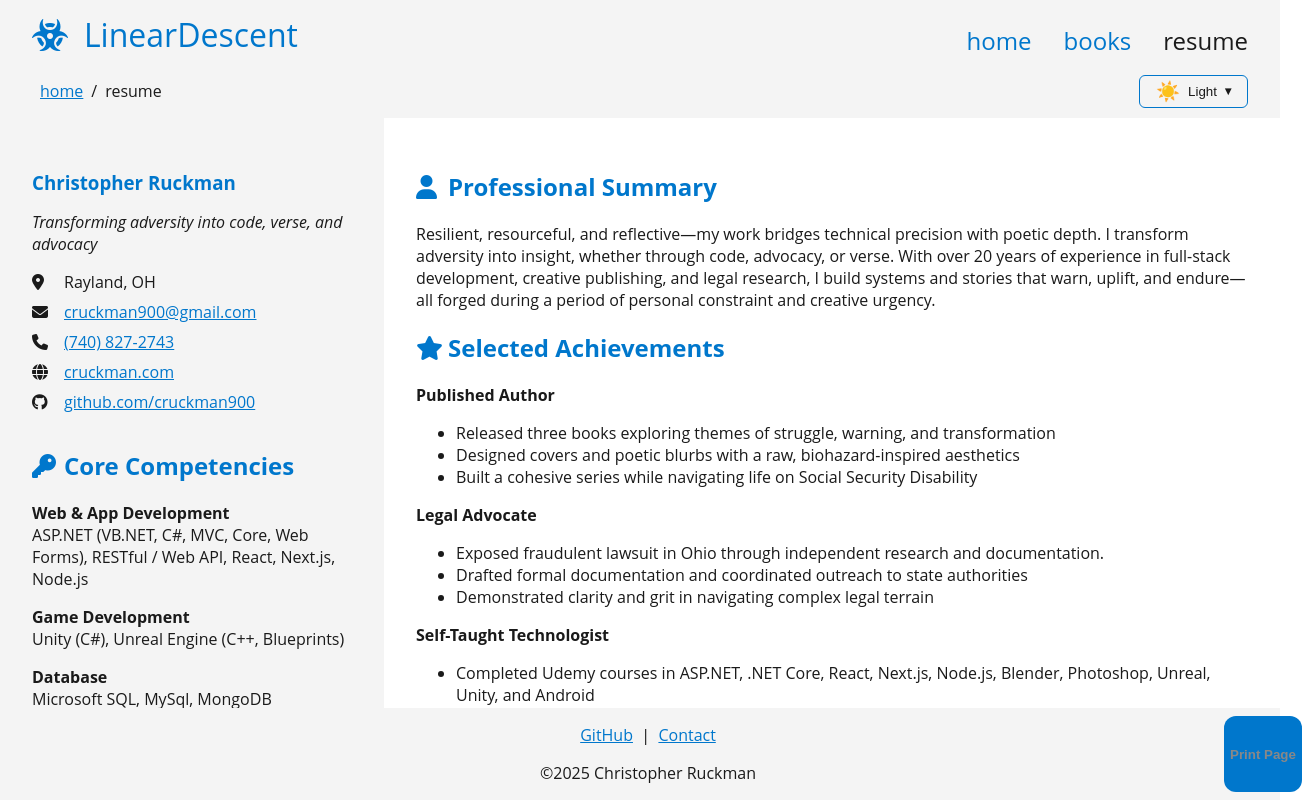
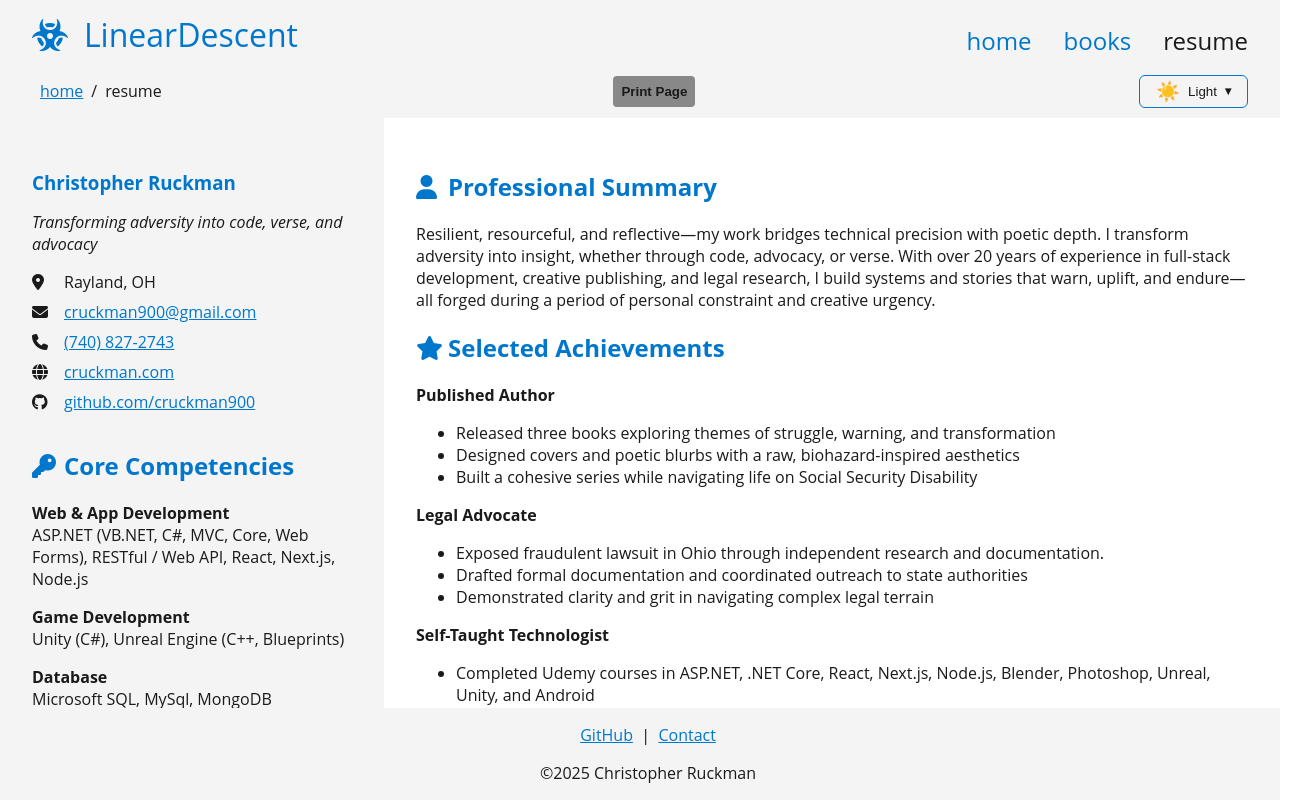
Before and after one commit to cruckman900/portfolio-ts, a Next.js app: page /resume in a window 1280 px wide. Shown: the whole page, 1302 px wide, since content can reach past the window. Built offline with nearby package versions, Linux system fonts and the light colour scheme.

Commit message:
moved print button to subnav

```diff
--- a/src/components/layout/Footer.tsx
+++ b/src/components/layout/Footer.tsx
@@ -13,9 +13,6 @@ const Footer: React.FC = () => {
                 </div>
                 <p>&copy;{new Date().getFullYear()} Christopher Ruckman</p>
             </div>
-            <div className="print">
-                <button className="print-button" onClick={() => window.print()}>Print Page</button>
-            </div>
        </footer>
     )
 };
--- a/src/components/layout/SubNav.module.scss
+++ b/src/components/layout/SubNav.module.scss
@@ -1,4 +1,5 @@
 .container {
+    position: relative;
     display: flex;
     justify-content: space-between;
     align-items: center;
@@ -13,3 +14,19 @@
         gap: 1rem;
     }
 }
+
+.print {
+    button {
+        background-color: var(--muted);
+        color: var(--text);
+        font-weight: bold;
+        border: none;
+        border-radius: 0.25rem;
+        padding: 0.5rem;
+        cursor: pointer;
+    }
+
+    @media screen and (max-width: 500px) {
+        display: none;
+    }
+}
--- a/src/components/layout/SubNav.tsx
+++ b/src/components/layout/SubNav.tsx
@@ -24,6 +24,9 @@ export default function SubNav() {
     return (
         <div className={styles.container}>
             <Breadcrumbs />
+            <div className={styles.print}>
+                <button className="print-button" onClick={() => window.print()}>Print Page</button>
+            </div>
             <ThemeSwitcher value={theme} onChange={handleThemeChange} />
         </div>
     );
--- a/src/styles/layout/footer.scss
+++ b/src/styles/layout/footer.scss
@@ -1,7 +1,6 @@
 @use "@/styles/base.scss";
 
 .footer {
-    display: flex;
     background-color: var(--surface);
     color: var(--text);
 
@@ -15,26 +14,6 @@
         }
     }
 
-    .print {
-        position: relative;
-        left: 4rem;
-        height: 100%;
-
-        &-button {
-            background-color: var(--accent);
-            color: var(--muted);
-            font-weight: bold;
-            border: none;
-            border-radius: 0.75rem;
-            height: 100%;
-            cursor: pointer;
-        }
-
-        @media screen and (max-width: 500px) {
-            display: none;
-        }
-    }
-
     @media print {
         display: none;
     }
--- a/src/styles/layout/navbar.scss
+++ b/src/styles/layout/navbar.scss
@@ -25,7 +25,7 @@
             margin-right: 1rem;
         }
 
-        @media screen and (max-width: 500px) {
+        @media screen and (max-width: 600px) {
             font-size: 1.25rem;
         }
     }
@@ -51,7 +51,7 @@
             }
         }
 
-        @media screen and (max-width: 500px) {
+        @media screen and (max-width: 600px) {
             display: none;
         }
     }
@@ -60,7 +60,7 @@
         display: none;
     }
 
-    @media screen and (max-width: 500px) {
+    @media screen and (max-width: 600px) {
         .hamburger {
             display: inline;
             position: absolute;
--- a/src/styles/page/index.scss
+++ b/src/styles/page/index.scss
@@ -6,6 +6,10 @@
         font-size: 3rem;
         text-transform: uppercase;
         animation: flicker 2s infinite;
+
+        @media screen and (max-size: 600px) {
+            font-size: 1.75rem;
+        }
     }
 
     .bio-blurb {
```
